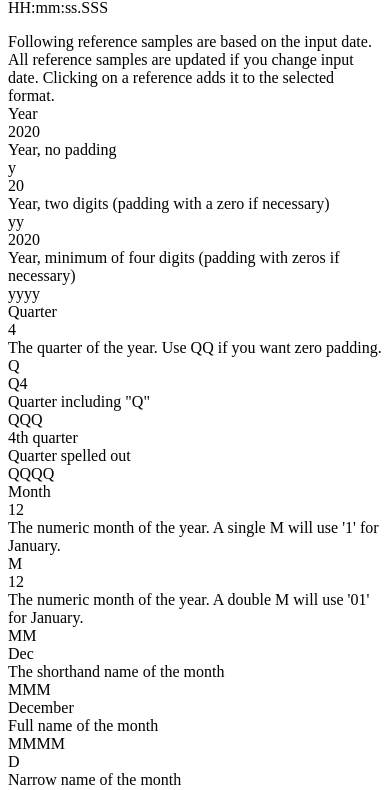
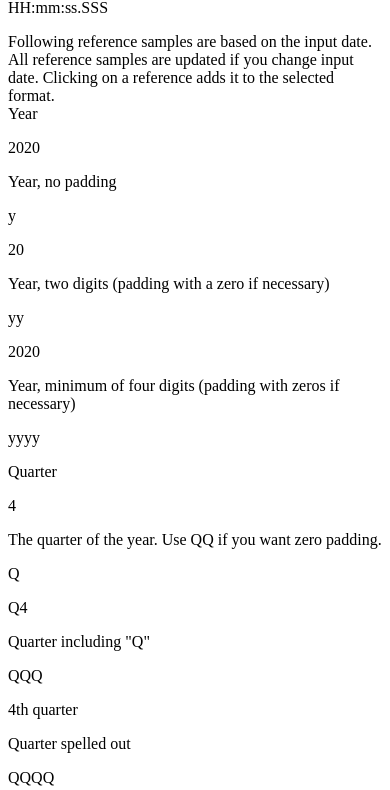
Before and after one commit to emirhalici/dartdateformatter, a React (Vite) app: page /#presets in a window 390 px wide. Shown: the part 1260-2050 px from the top of the page. Built offline with nearby package versions, Linux system fonts and the light colour scheme; a web font is replaced by a local one.

Commit message:
fix: mobile responsiveness on reference

```diff
--- a/src/components/ReferenceTile.tsx
+++ b/src/components/ReferenceTile.tsx
@@ -1,6 +1,5 @@
 import { classNames } from 'utils'
 import { FormattedReference } from 'utils/reference_formats'
-import Divider from './Divider'
 
 type ReferenceTileProps = {
   isLastTile: boolean
@@ -16,24 +15,23 @@ export default function ReferenceTile({
   onClick
 }: ReferenceTileProps) {
   return (
-    <div>
     <div
       className={classNames(
-          'flex flex-row w-full text-clip py-3 px-4 hover:bg-neutral-100 hover:opacity-100 hover:dark:opacity-50 hover:font-medium hover:cursor-pointer',
-          isLastTile && 'rounded-b-lg',
-          isFirstTile && 'rounded-t-lg'
+        'flex flex-col lg:flex-row w-full text-clip py-3 px-4 hover:bg-neutral-100 hover:opacity-100 hover:dark:opacity-50 hover:font-medium hover:cursor-pointer border-b',
+        isFirstTile && 'rounded-t-lg',
+        isLastTile && 'rounded-b-lg border-b-0'
       )}
       onClick={onClick ? () => onClick(format) : undefined}
     >
-        <div className="m-auto w-1/4 text-left hover:cursor-auto">
+      <p className="order-1 my-auto w-1/4  text-left hover:cursor-auto lg:order-1">
         {formattedDate}
-        </div>
-        <div className="m-auto grow">{description}</div>
-        <div className="m-auto w-40 rounded-md bg-theme-accent-200 px-4 py-1 text-right hover:cursor-auto">
+      </p>
+      <p className="order-3 my-auto w-full grow lg:order-2 lg:mr-6 lg:w-1/2">
+        {description}
+      </p>
+      <p className="order-2 my-4 w-fit rounded-md bg-theme-accent-200 px-4 py-1 hover:cursor-auto md:w-1/4 lg:order-3 lg:my-0">
         {format}
-        </div>
-      </div>
-      {!isLastTile && <Divider />}
+      </p>
     </div>
   )
 }
```
Lines whose indentation alone changed are shown as unchanged.
